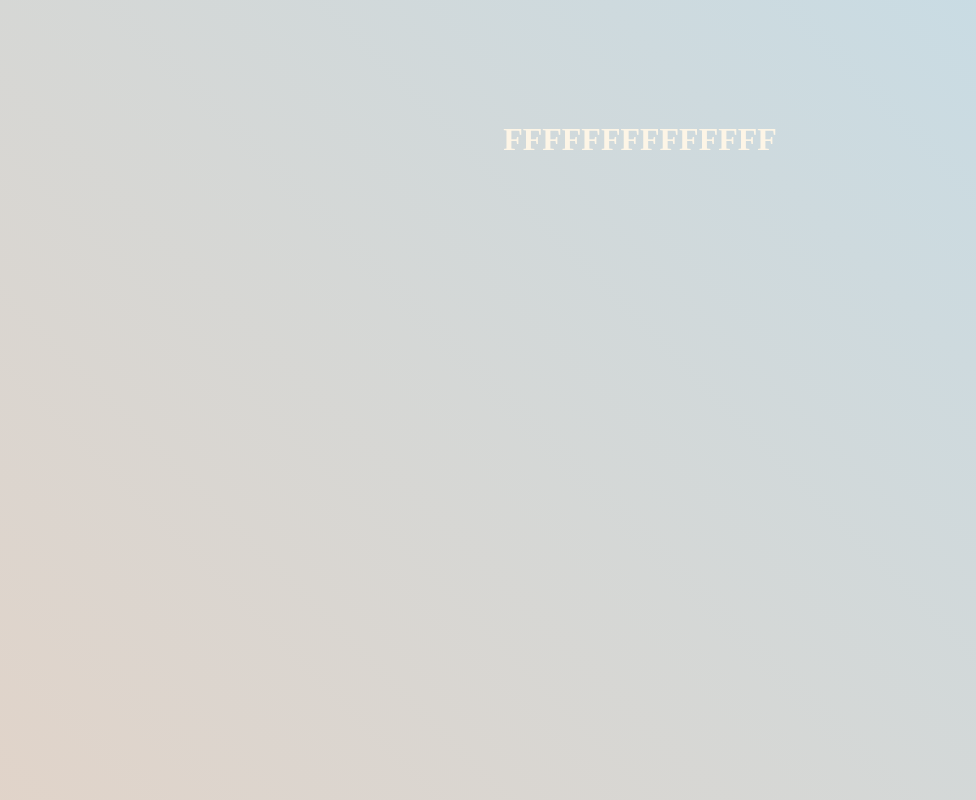
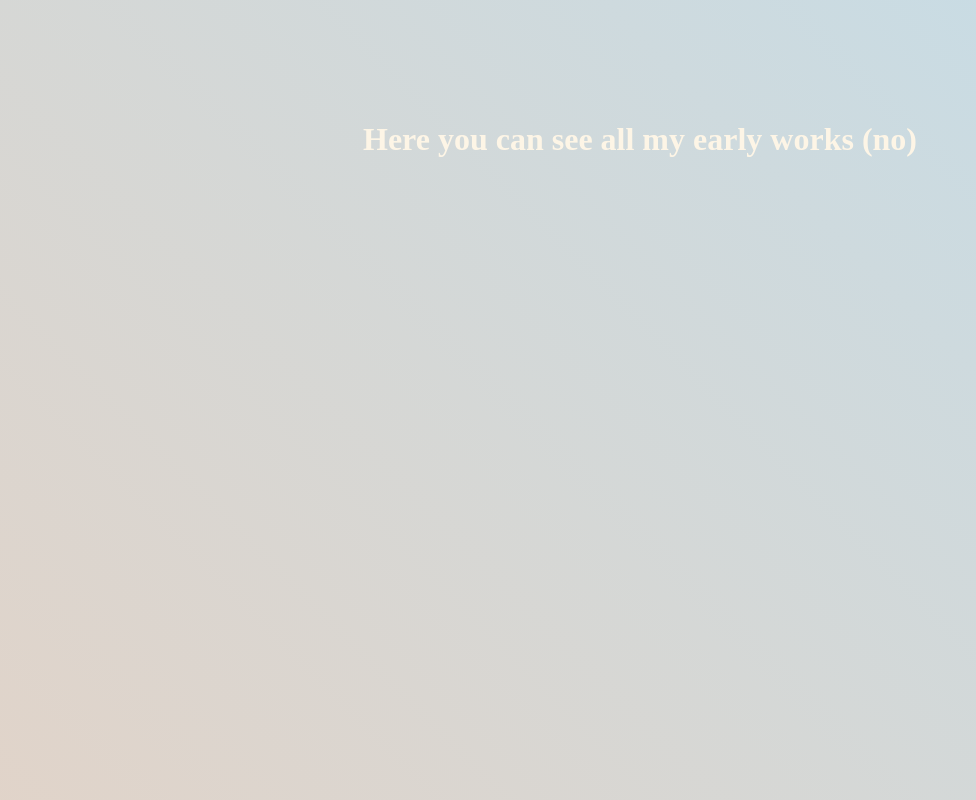
Before and after one commit to piccadilist/ijjjj, a plain HTML site: page index.html in a window 1280 px wide. Shown: the top 800 px of the page, without its empty margins (0-976 px from the left). Drawn offline with Linux system fonts and the light colour scheme.

Commit message:
Update index.html

```diff
--- a/index.html
+++ b/index.html
@@ -9,6 +9,6 @@
     <title>Project21</title>
 </head>
 <body>
-   <h1 class="text">FFFFFFFFFFFFFF</h1>
+   <h1 class="text">Here you can see all my early works (no)</h1>
 </body>
 </html>
```
